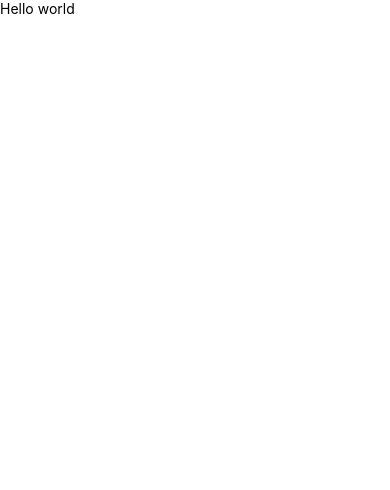
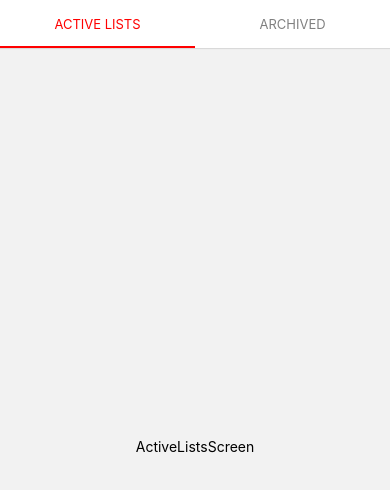
Before and after one commit to Oscris1/Shopping-Lists, a React Native app: screen /ShopLists in a window 390 px wide. Shown: the top 490 px of the page. Built offline with nearby package versions, Linux system fonts and the light colour scheme.

Commit message:
TopTabNavigator was created with 2 screens - ActiveListsScreen and ArchivedListsScreen

```diff
--- a/App.tsx
+++ b/App.tsx
@@ -1,22 +1,13 @@
 import React from 'react';
-import {
-  SafeAreaView,
-  ScrollView,
-  StatusBar,
-  StyleSheet,
-  Text,
-  useColorScheme,
-  View,
-} from 'react-native';
+import {NavigationContainer} from '@react-navigation/native';
+import TopTabNavigator from './navigation/TopTabNavigator';
 
 const App = () => {
   return (
-    <View>
-      <Text>Hello world</Text>
-    </View>
+    <NavigationContainer>
+      <TopTabNavigator />
+    </NavigationContainer>
   );
 };
 
-const styles = StyleSheet.create({});
-
 export default App;
--- /dev/null
+++ b/navigation/TopTabNavigator.tsx
@@ -0,0 +1,28 @@
+import React from 'react';
+import {createMaterialTopTabNavigator} from '@react-navigation/material-top-tabs';
+import ActiveListsScreen from '../screens/ActiveListsScreen';
+import ArchivedListsScreen from '../screens/ArchivedListsScreens';
+const Tab = createMaterialTopTabNavigator();
+
+const TopTabNavigator = () => {
+  return (
+    <Tab.Navigator
+      screenOptions={{
+        tabBarActiveTintColor: 'red',
+        tabBarPressColor: 'red',
+        tabBarInactiveTintColor: 'grey',
+        tabBarIndicatorStyle: {
+          backgroundColor: 'red',
+        },
+      }}>
+      <Tab.Screen
+        name="ShopLists"
+        component={ActiveListsScreen}
+        options={{title: 'Active Lists'}}
+      />
+      <Tab.Screen name="Archived" component={ArchivedListsScreen} />
+    </Tab.Navigator>
+  );
+};
+
+export default TopTabNavigator;
--- /dev/null
+++ b/screens/ActiveListsScreen.tsx
@@ -0,0 +1,19 @@
+import React from 'react';
+import {View, Text, StyleSheet} from 'react-native';
+const ActiveListsScreen = () => {
+  return (
+    <View style={styles.container}>
+      <Text>ActiveListsScreen</Text>
+    </View>
+  );
+};
+
+const styles = StyleSheet.create({
+  container: {
+    flex: 1,
+    justifyContent: 'center',
+    alignItems: 'center',
+  },
+});
+
+export default ActiveListsScreen;
--- /dev/null
+++ b/screens/ArchivedListsScreens.tsx
@@ -0,0 +1,19 @@
+import React from 'react';
+import {View, Text, StyleSheet} from 'react-native';
+const ArchivedListsScreen = () => {
+  return (
+    <View style={styles.container}>
+      <Text>ArchivedListsScreen</Text>
+    </View>
+  );
+};
+
+const styles = StyleSheet.create({
+  container: {
+    flex: 1,
+    justifyContent: 'center',
+    alignItems: 'center',
+  },
+});
+
+export default ArchivedListsScreen;
```
